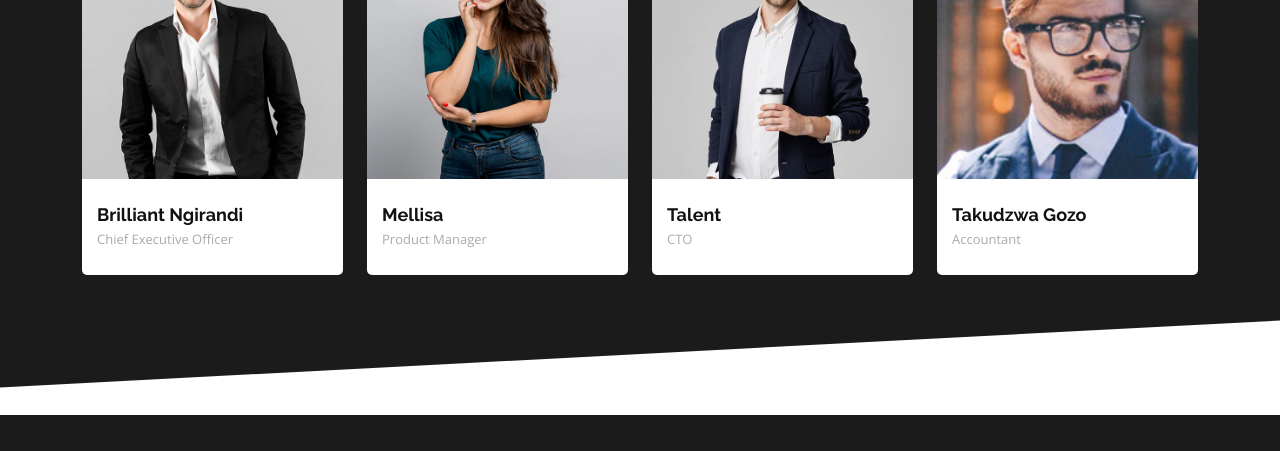
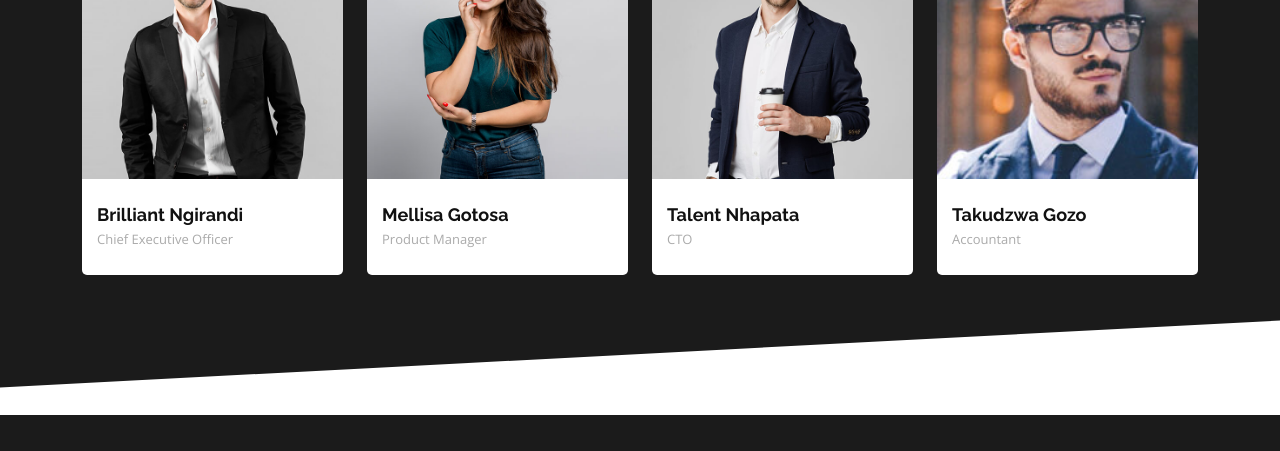
Before and after one commit to tgozo19/groupAssignment, a plain HTML site: page about.html in a window 1280 px wide. Shown: the part 908-1359 px from the top of the page. Drawn offline with nearby package versions, Linux system fonts and the light colour scheme.

Commit message:
Add files via upload

```diff
--- a/about.html
+++ b/about.html
@@ -123,7 +123,7 @@
                 </div>
               </div>
               <div class="member-info">
-                <h4>Mellisa</h4>
+                <h4>Mellisa Gotosa</h4>
                 <span>Product Manager</span>
               </div>
             </div>
@@ -141,7 +141,7 @@
                 </div>
               </div>
               <div class="member-info">
-                <h4>Talent</h4>
+                <h4>Talent Nhapata</h4>
                 <span>CTO</span>
               </div>
             </div>
```
